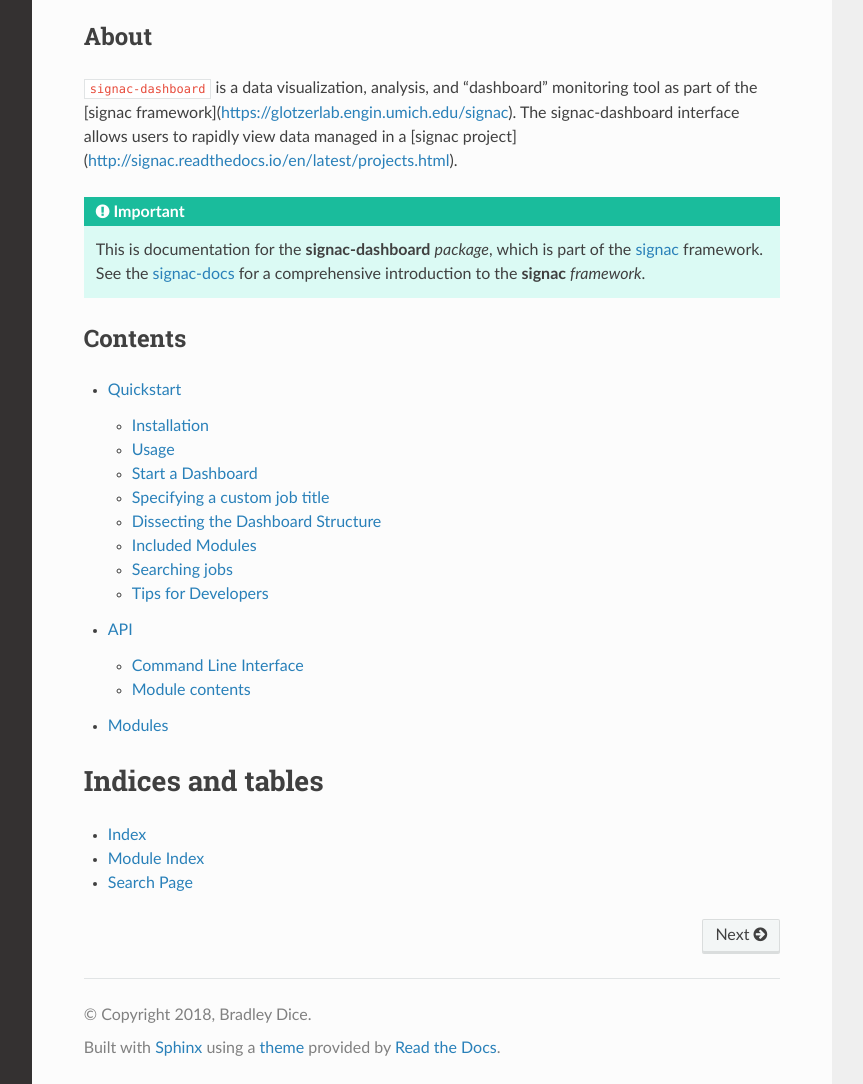
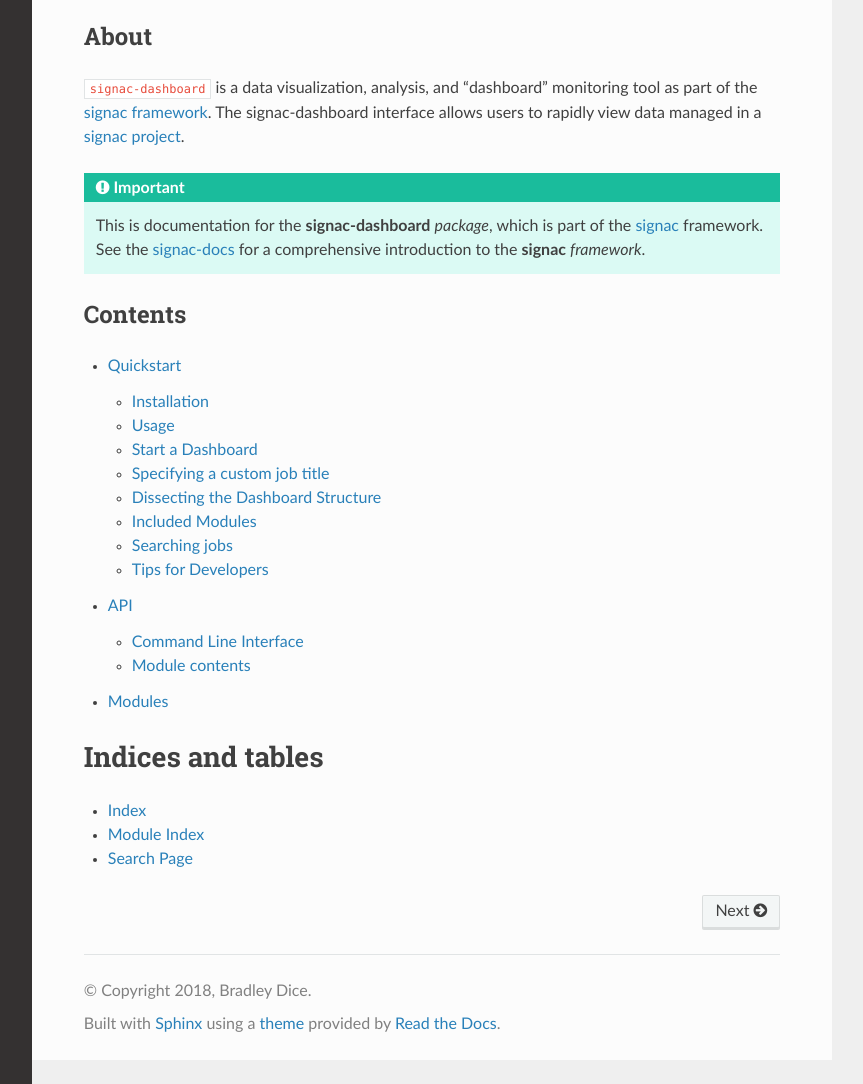
Before and after one commit to glotzerlab/signac-dashboard, a Sphinx documentation site: the page built from doc/index.rst, in a window 1280 px wide and 1392 px high, cut to the strip 308-1392 px from the top of the window. Shown: the whole strip, without its empty margins (268-1131 px from the left). Built offline with Sphinx 7.4.7 and the Read the Docs theme 2.0.0, drawn with Linux system fonts in a browser that asks for light colours.

Commit message:
Fix index page links.

```diff
--- a/doc/index.rst
+++ b/doc/index.rst
@@ -25,8 +25,8 @@
 
 About
 -----
-``signac-dashboard`` is a data visualization, analysis, and "dashboard" monitoring tool as part of the [signac framework](https://glotzerlab.engin.umich.edu/signac).
-The signac-dashboard interface allows users to rapidly view data managed in a [signac project](http://signac.readthedocs.io/en/latest/projects.html).
+``signac-dashboard`` is a data visualization, analysis, and "dashboard" monitoring tool as part of the `signac framework <https://glotzerlab.engin.umich.edu/signac>`_.
+The signac-dashboard interface allows users to rapidly view data managed in a `signac project <http://signac.readthedocs.io/en/latest/projects.html>`_.
 
 
 .. important::
```
